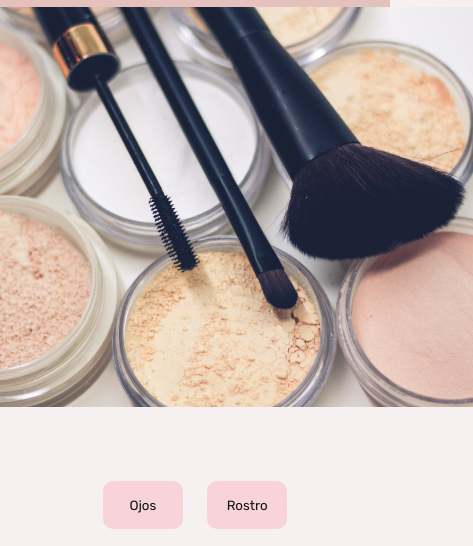
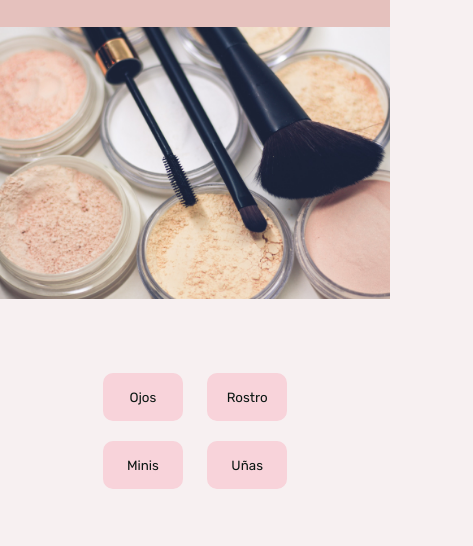
Before and after one commit to marymrvz/proyecto-final, a plain HTML site: page pages/maquillaje.html in a window 390 px wide. Shown: the part 293-839 px from the top of the page, 473 px wide, since content can reach past the window. Drawn offline with nearby package versions, Linux system fonts and the light colour scheme.

Commit message:
modifcación de css

```diff
--- a/css/style.css
+++ b/css/style.css
@@ -10,9 +10,7 @@
     padding: 0;
     box-sizing: border-box;
     list-style: none;
-
-}
-
+}
 body{
 background-color: #F7F0F1;
 font-family: 'Rubik', sans-serif;
@@ -22,7 +20,6 @@
 flex-wrap: wrap;
 justify-content: center ;
 }
-
 header{
     background-color: #0C1713;
     display: flex;
@@ -38,7 +35,6 @@
     z-index: 4;
     box-shadow: 10px 10px 10px rgba(88, 88, 88, 0.564);
 }
-
 .navBar{
     display: flex;
     width: 100%;
@@ -47,7 +43,6 @@
     align-items: center;
     list-style:none;
 }
-
 .navBar .iconNavBar{
     gap: 1rem;
 }
@@ -56,7 +51,6 @@
     list-style: none;
     background-color: #ffffffb6;
 }
-
 .navBarContainer a {
     text-decoration: none;
     color: #65071A;
@@ -65,11 +59,9 @@
     padding: 1rem;
     width: 30rem;
 }
-
 .navBarContainer a:hover{
     font-weight: bolder;
 }
-
 .navBarContainer {
     display: block;
     position: relative;
@@ -162,7 +154,6 @@
     flex-direction: row;
     justify-content: space-evenly;
 }
-
 /*Seccion 1*/
 .sectionPrimaria {
     background-image: url("../assets/img/homenuevo.jpg");
@@ -228,7 +219,6 @@
     margin-top: 3rem;
     font-size: 1.25rem;
 }
-
 .principalContainer{
     margin-top: 4rem;
     margin-bottom: 4rem;
@@ -252,7 +242,6 @@
     margin-top: 5rem;
     font-size: 1.2rem;
 }
-
 .info{
     padding: 1rem 1rem 1rem 1rem;
 }
@@ -284,7 +273,6 @@
 .cardHome:hover{
     transform: scale(1.1);
 }
-
 .cardHome div{
     width: 100%;
     height: 100%;
@@ -298,7 +286,6 @@
     height: 100%;
     object-fit: cover;
 }
-
 .divSegundaCards{
     display: flex;
     flex-direction: row;
@@ -308,7 +295,6 @@
     margin-top: 1rem;
     margin-bottom: 8rem;
 }
-
 /*Seccion 5*/
 .sectionQuinta{
     margin-top: 6rem;
@@ -1341,9 +1327,6 @@
     .sectionSeptima {
         width: 100%;
     }
-    .sectionOctava{
-        gap: 10px;
-    }
     .sectionOctava img{
         display: flex;
         width: 38rem;
@@ -1978,7 +1961,7 @@
         align-items: center;
     }
     .sectionOctava img{
-        width: 38rem;
+        width: 36rem;
         height: 25rem;
     }
     .sectionOctava h1{
@@ -2163,6 +2146,10 @@
     }
     .card-4 {
         display: none;
+    }
+    .sectionOctava img{
+        width: 32rem;
+        height: 18rem;
     }
     .sectionNovena button {
         width: 5rem;
@@ -2474,6 +2461,10 @@
         height: 3rem;
         font-size: 1rem;
     }
+    .sectionOctava img{
+        width: 26rem;
+        height: 17rem;
+    }
     .sectionOctava h1{
         font-size: 3rem;
     }
@@ -2581,8 +2572,10 @@
         justify-content: center;
     }
     .containerUnete{
-        width: 25rem;
+        width: 18rem;
         display: flex;
+        flex-direction: column;
+        gap:10px;
         text-align: center;
         justify-content: center;
     }
```
